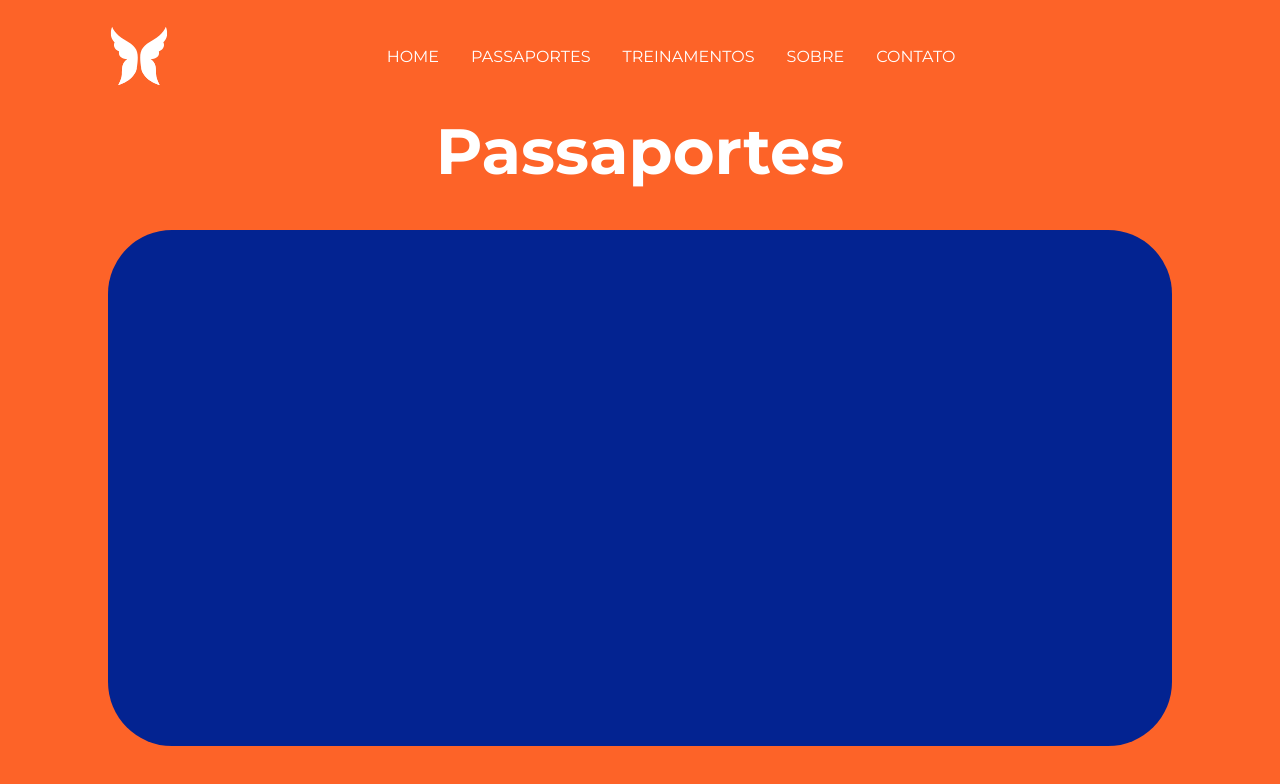
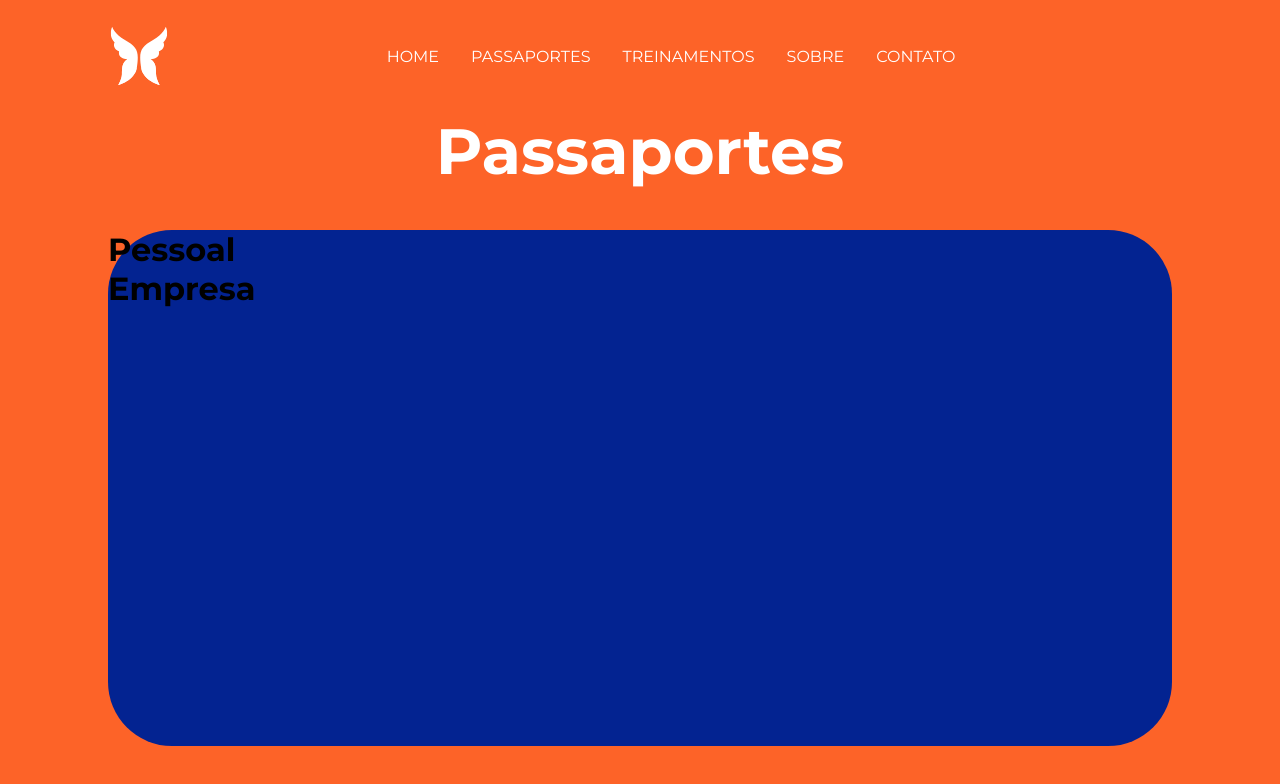
Before and after one commit to Butterflyingg/FrontEnd, an Angular app: page / in a window 1280 px wide. Shown: the top 784 px of the page. Built offline with nearby package versions, Linux system fonts and the light colour scheme.

Commit message:
init_card

```diff
--- a/src/app/app.module.ts
+++ b/src/app/app.module.ts
@@ -10,6 +10,7 @@ import { AboutComponent } from './home/about/about.component';
 import { ContactComponent } from './home/contact/contact.component';
 import { PassComponent } from './pages/pass/pass.component';
 import { BodyPassComponent } from './pass/body-pass/body-pass.component';
+import { CardPassComponent } from './pass/card-pass/card-pass.component';
 
 
 @NgModule({
@@ -21,7 +22,8 @@ import { BodyPassComponent } from './pass/body-pass/body-pass.component';
     AboutComponent,
     ContactComponent,
     PassComponent,
-    BodyPassComponent
+    BodyPassComponent,
+    CardPassComponent
   ],
   imports: [
     BrowserModule,
--- a/src/app/pass/body-pass/body-pass.component.html
+++ b/src/app/pass/body-pass/body-pass.component.html
@@ -4,6 +4,8 @@
         <h1>Passaportes</h1>
     </div>
     <div class="body-pass">
-
+        <div class="card" *ngFor="let i of InfoCard">
+            <app-card-pass [itens]="i"></app-card-pass>
+        </div>
     </div>
 </div>
--- a/src/app/pass/body-pass/body-pass.component.scss
+++ b/src/app/pass/body-pass/body-pass.component.scss
@@ -20,3 +20,8 @@
     height: 75%;
     border-radius: 64px;
 }
+
+.card{
+    display: flex;
+
+}
--- a/src/app/pass/body-pass/body-pass.component.ts
+++ b/src/app/pass/body-pass/body-pass.component.ts
@@ -1,4 +1,5 @@
 import { Component } from '@angular/core';
+import { InfoPass } from 'src/app/shared/card-pass.model';
 
 @Component({
   selector: 'app-body-pass',
@@ -6,5 +7,8 @@ import { Component } from '@angular/core';
   styleUrls: ['./body-pass.component.scss']
 })
 export class BodyPassComponent {
-
+ InfoCard: InfoPass[] = [
+  new InfoPass('Pessoal','../../../assets/MAPS.svg'),
+  new InfoPass('Empresa', '../../../assets/MAPS.svg')
+ ]
 }
--- /dev/null
+++ b/src/app/pass/card-pass/card-pass.component.html
@@ -0,0 +1,5 @@
+<div class="cards">
+    <div class="title-card">
+        <h1>{{itens.pass_name}}</h1>
+    </div>
+</div>
--- /dev/null
+++ b/src/app/shared/card-pass.model.ts
@@ -0,0 +1,8 @@
+export class InfoPass{
+    constructor(
+        public pass_name: string,
+        public pass_img: string
+    ){
+
+    }
+}
```
Also changed, not shown: src/app/pass/card-pass/card-pass.component.ts (added, +11 -0 lines), src/app/pass/card-pass/card-pass.component.scss (added).
